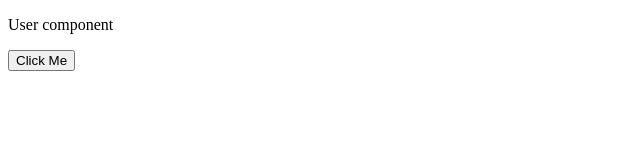
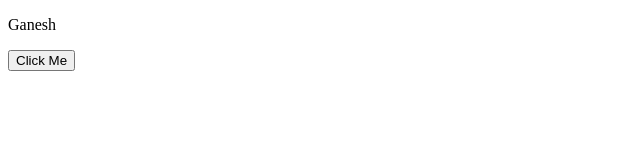
Before and after one commit to maggipawar/Reactjs_tutorial, a React (Create React App) app: page / in a window 1280 px wide. Shown: the top 160 px of the page, without its empty margins (0-640 px from the left). Built offline with nearby package versions, Linux system fonts and the light colour scheme.

Commit message:
State with functional component Example

```diff
--- a/src/User.js
+++ b/src/User.js
@@ -1,12 +1,12 @@
+import React, { useState } from 'react';
 export function User(){
-    let data = 'Ganesh';
+   const [data,setData]=useState('Ganesh');
     function apple(){
-        data = 'Pawar';
-        alert(data);
+        setData('Pawar');
     }
     return(
         <div>
-            <p>User component</p>
+            <p>{data}</p>
             <button onClick={apple}>Click Me</button>
         </div>
     )
```
